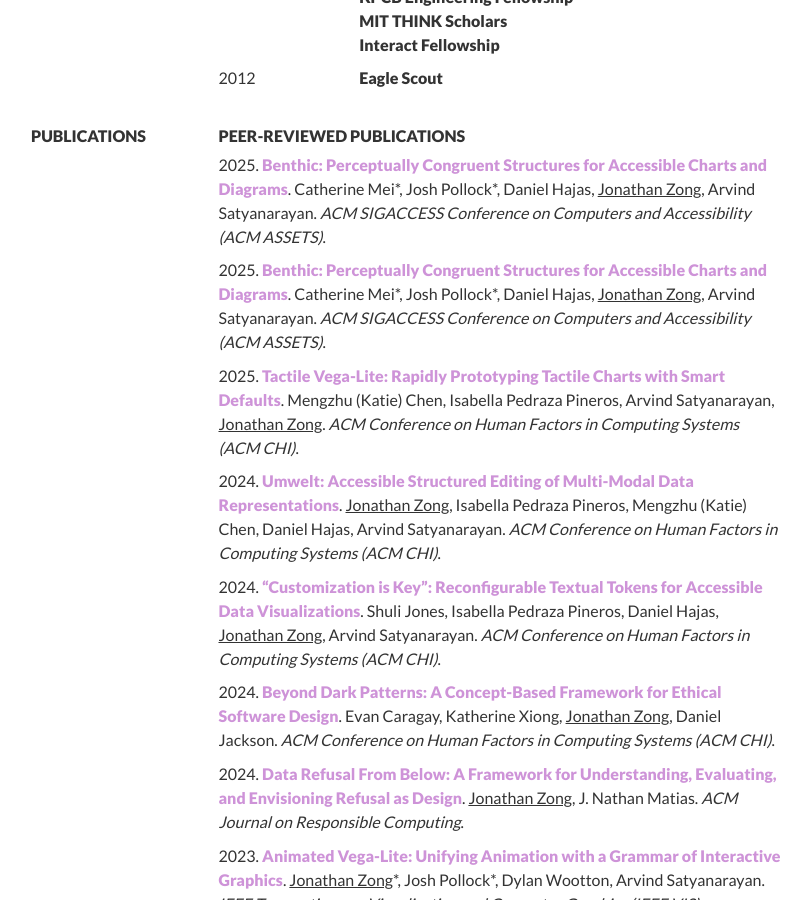
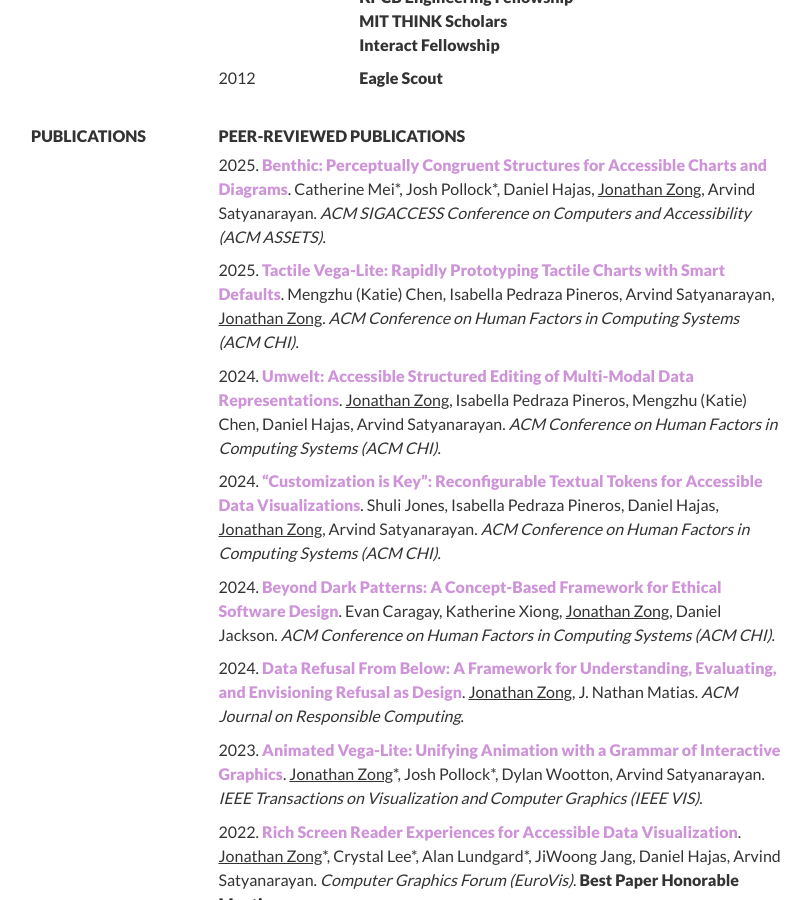
Before and after one commit to jonathanzong/jonathanzong.com, a Jekyll site: the page built from cv.html, in a window 1280 px wide and 900 px high, scrolled down 1649 px. Shown: the whole window, without its empty margins (234-1045 px from the left). Built offline with Jekyll 4.4.1, drawn with Linux system fonts in a browser that asks for light colours; nearby versions of some CDN libraries; some of the changed text lies outside the part shown.

Commit message:
cv update

```diff
--- a/_data/cv/publications.json
+++ b/_data/cv/publications.json
@@ -1,13 +1,5 @@
 {
   "pubs": [
-    {
-      "year": "2025",
-      "title": "Benthic: Perceptually Congruent Structures for Accessible Charts and Diagrams",
-      "url": "https://data-and-design.org/publications/benthic.pdf",
-      "authors": "Catherine Mei*, Josh Pollock*, Daniel Hajas, Jonathan Zong, Arvind Satyanarayan",
-      "venue": "ACM SIGACCESS Conference on Computers and Accessibility (ACM ASSETS)",
-      "tag": "access"
-    },
     {
       "year": "2025",
       "title": "Benthic: Perceptually Congruent Structures for Accessible Charts and Diagrams",
--- a/_data/cv/teaching.json
+++ b/_data/cv/teaching.json
@@ -1,5 +1,10 @@
 {
   "instructor": [
+    {
+      "year": "2025",
+      "title": "User-Centered Design",
+      "institution": "University of Colorado Boulder"
+    },
     {
       "year": "2020",
       "url": "https://tech-speculative.github.io/",
--- a/cv.html
+++ b/cv.html
@@ -486,7 +486,19 @@
 
 <section>
   <div class="col-print-3">
-    <h2>Student Mentorship</h2>
+    <h2>Advisees</h2>
+  </div>
+  <div class="col-print-9">
+    <h2>M.S. Students</h2>
+    {% for pub in site.data.cv.advisees.ms %}
+      <div>{{pub.names}}</div>
+    {% endfor %}
+  </div>
+</section>
+
+<section>
+  <div class="col-print-3">
+    <h2>Mentoring as a PhD student</h2>
   </div>
   <div class="col-print-9">
     <h2>M.Eng. Students</h2>
```
Also changed, not shown: _data/cv/advisees.json (added, +8 -0 lines).
